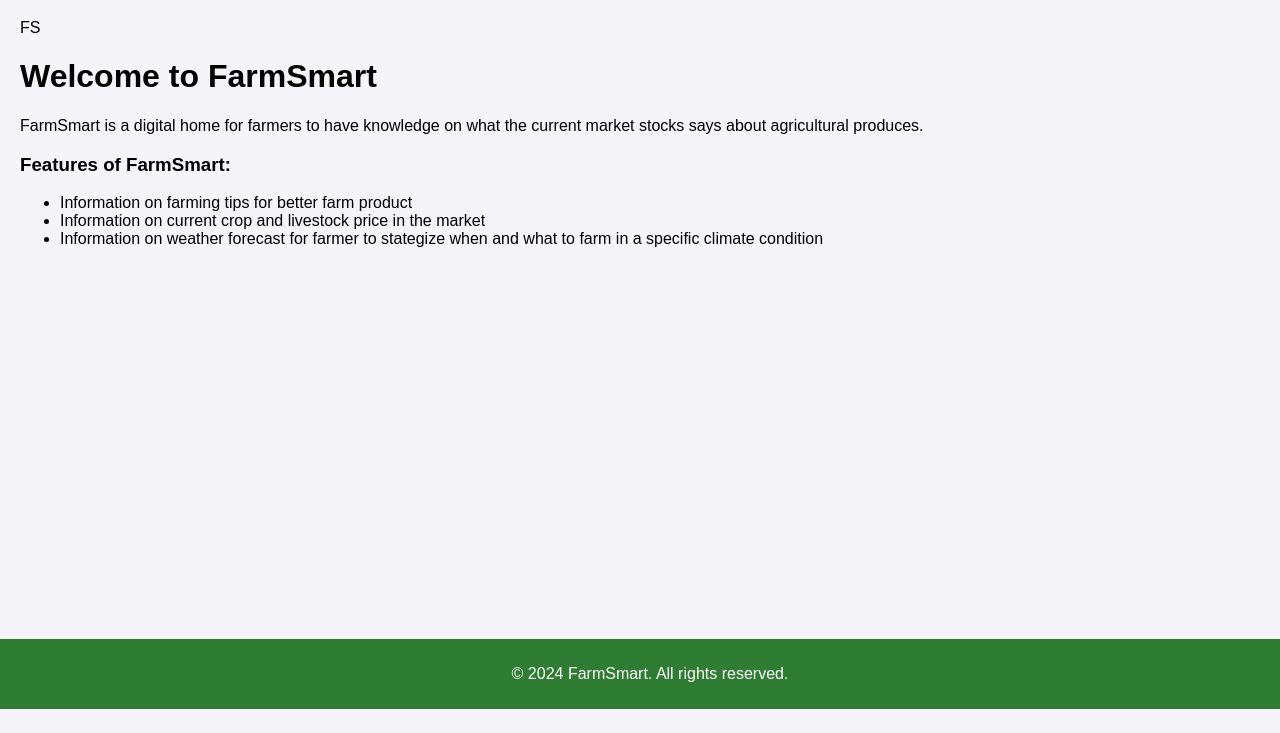
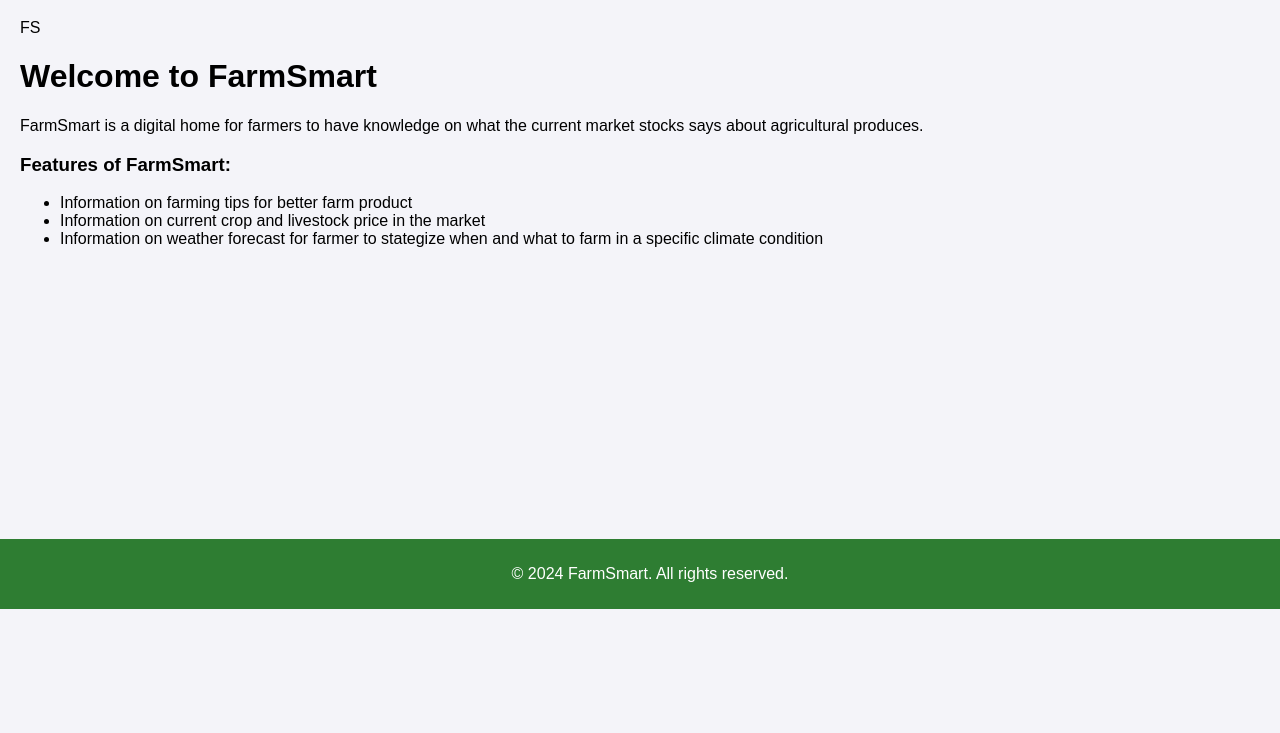
Before and after one commit to MSHERIFF2/FarmSmart, a Flask app: page / in a window 1280 px wide. Shown: the part 67-800 px from the top of the page. Run offline with Flask 3, Linux system fonts and the light colour scheme.

Commit message:
Update styles.css

```diff
--- a/app/static/styles.css
+++ b/app/static/styles.css
@@ -38,7 +38,7 @@ nav a:hover {
 main {
     padding: 20px;
     color: black; /* Black font for main content */
-    height: 600px;
+    height: 500px;
 }
 
 /* Buttons */
@@ -67,7 +67,7 @@ footer {
     padding: 10px;
     text-align: center;
     color: white; /* White font color */
-    position: sticky;
+
     bottom: 0;
     width: 100%;
 }
```
